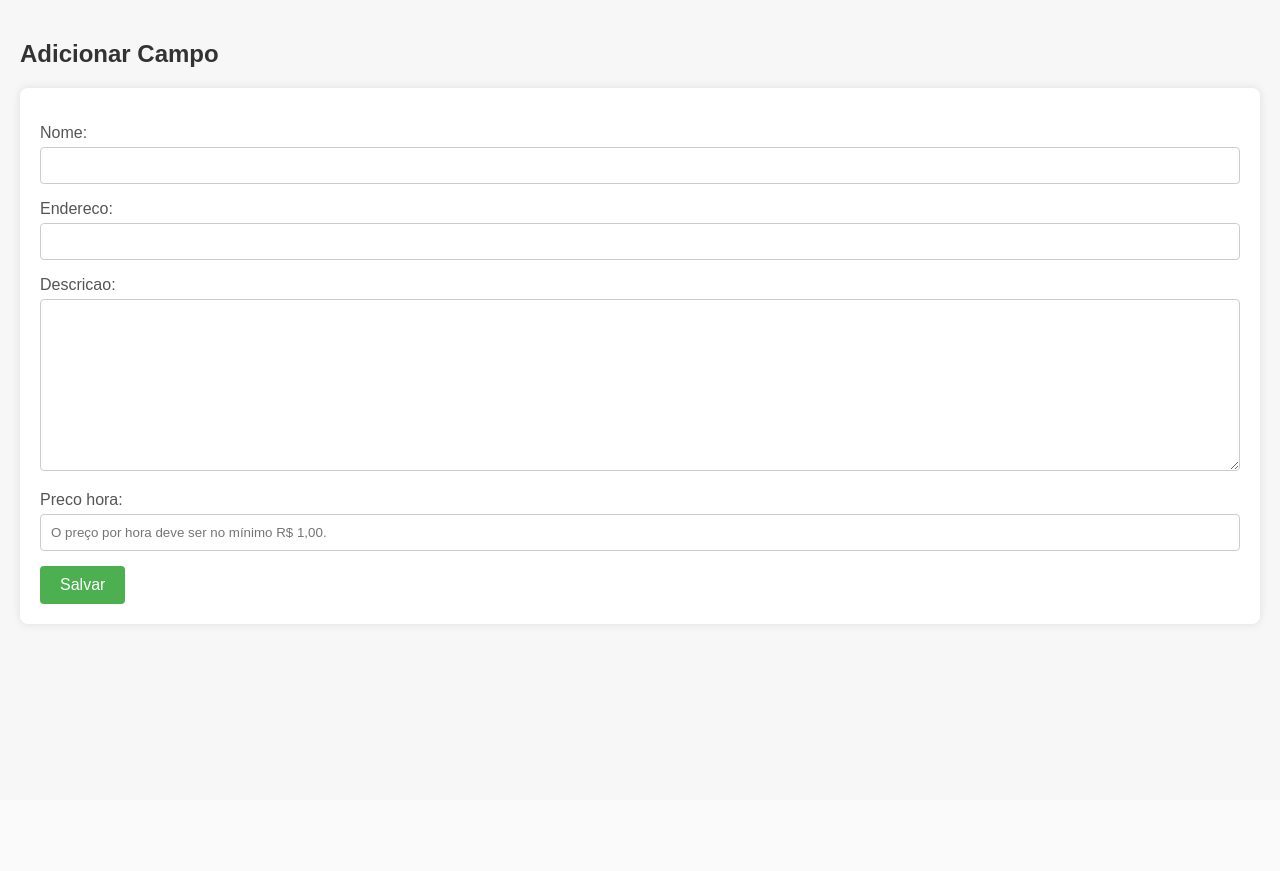
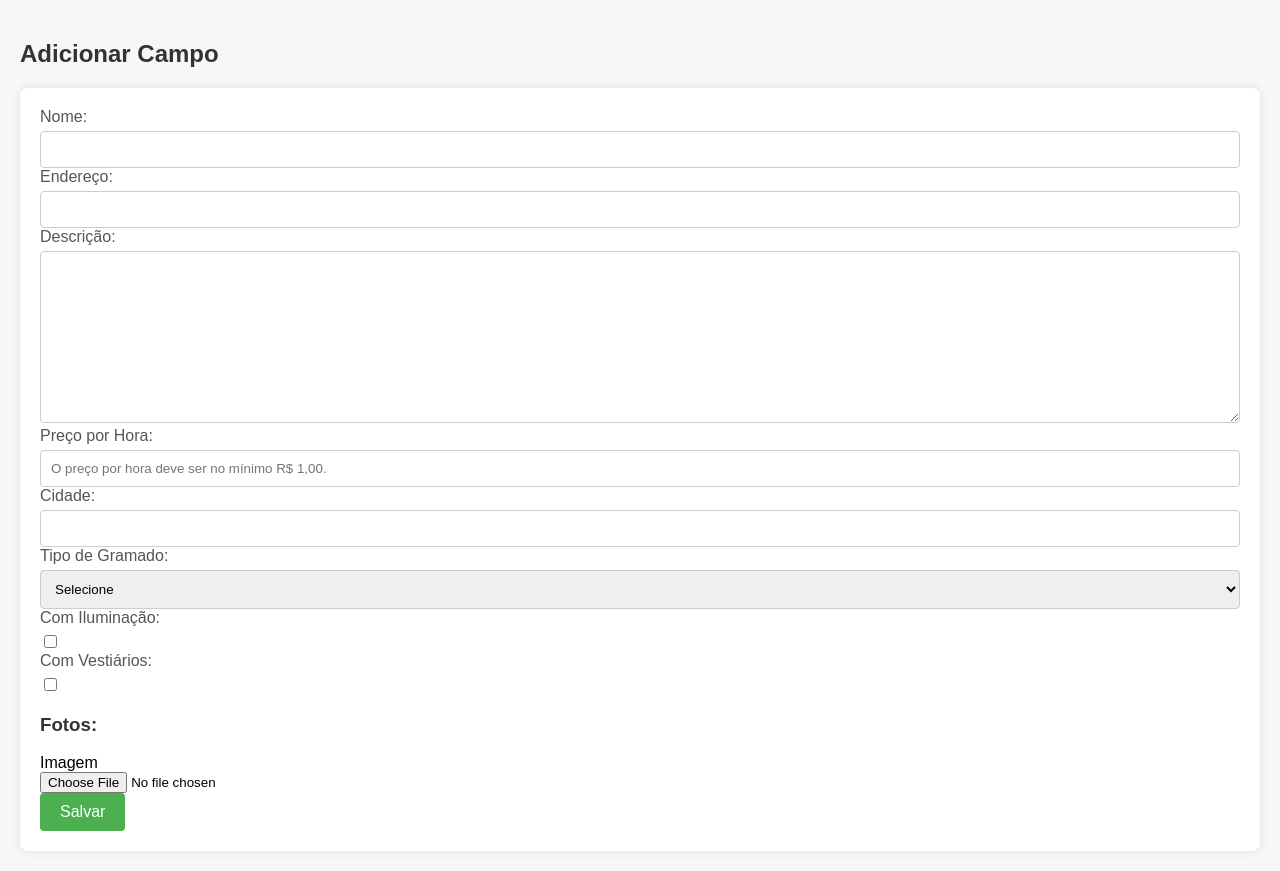
Before and after one commit to maguslim/desafio, a Django app: page /campos/NovoCampo/ in a window 1280 px wide. Before the commit the page ends 625 px from the top, so only its background shows below. Run offline with Django 5.2, Linux system fonts and the light colour scheme; a user stored in the database is signed in; tables that the repository leaves empty hold one stand-in row (values such as "Sample post").

Commit message:
ainda_falta_fotos

```diff
--- a/desafio/campos/forms.py
+++ b/desafio/campos/forms.py
@@ -1,11 +1,12 @@
 from django import forms
-from .models import Campo
-from django.forms.models import inlineformset_factory
+from .models import Campo, CampoFoto
+from django.forms import modelformset_factory
+
 
 class CampoForm(forms.ModelForm):
     class Meta:
         model = Campo
-        fields = ['nome', 'endereco', 'descricao', 'preco_hora']
+        fields = ['nome', 'endereco', 'descricao', 'preco_hora', 'tipo_gramado', 'iluminacao', 'vestiarios', 'cidade']
 
     def __init__(self, *args, **kwargs):
         super().__init__(*args, **kwargs)
@@ -13,3 +14,25 @@ class CampoForm(forms.ModelForm):
             'placeholder': 'O preço por hora deve ser no mínimo R$ 1,00.',
             'id': 'id_preco_hora'
         })
+
+    def clean_nome(self):
+        nome = self.cleaned_data.get('nome')
+        if Campo.objects.exclude(pk=self.instance.pk).filter(nome=nome).exists():
+            raise forms.ValidationError("Já existe um campo com este nome.")
+        return nome
+
+class CampoFotoForm(forms.ModelForm):
+    class Meta:
+        model = CampoFoto
+        fields = ['imagem']
+
+CampoFotoFormSet = modelformset_factory(CampoFoto, form=CampoFotoForm)
+
+
+
+class BuscaCampoForm(forms.Form):
+    q = forms.CharField(required=False, label='Buscar')
+    tipo_gramado = forms.ChoiceField(choices=[('', 'Todos'), ('natural', 'Natural'), ('sintetico', 'Sintético')], required=False)
+    iluminacao = forms.BooleanField(required=False, label='Com Iluminação')
+    vestiarios = forms.BooleanField(required=False, label='Com Vestiários')
+    cidade = forms.CharField(required=False, label='Cidade')
--- a/desafio/campos/models.py
+++ b/desafio/campos/models.py
@@ -2,14 +2,24 @@ from django.db import models
 from django.contrib.auth.models import User
 
 class Campo(models.Model):
-    nome = models.CharField(max_length=100)
+    nome = models.CharField(max_length=100,unique=True)
+    cidade = models.CharField(max_length=100,default='')
     endereco = models.CharField(max_length=255)
     descricao = models.TextField()
     preco_hora = models.DecimalField(max_digits=10, decimal_places=2)
     locador = models.ForeignKey(User, on_delete=models.CASCADE, related_name='campos')
 
+    tipo_gramado = models.CharField(max_length=50, choices=[
+        ('natural', 'Natural'),
+        ('sintetico', 'Sintético'),
+    ], null=True)
+
+    iluminacao = models.BooleanField(default=False)
+    vestiarios = models.BooleanField(default=False)
+
     def __str__(self):
         return self.nome
+
 
 class CampoFoto(models.Model):
     campo = models.ForeignKey(Campo, on_delete=models.CASCADE, related_name='fotos')
--- a/desafio/campos/templates/campos/campos_form.html
+++ b/desafio/campos/templates/campos/campos_form.html
@@ -1,24 +1,138 @@
 {% load static %}
 <!DOCTYPE html>
 <html lang="pt-br">
-<head>
+  <head>
     <meta charset="UTF-8" />
     <title>Formulário</title>
     <link rel="stylesheet" href="{% static 'campos/css/campos_form.css' %}" />
-</head>
-<body>
+  </head>
+  <body>
     <h2>
-      {% if form.instance.pk %}
+      {% if campo_form.instance.pk %}
         Editar
       {% else %}
         Adicionar
       {% endif %} Campo
     </h2>
-    <form id="campoForm" method="post" action="{% url 'campo_create' %}" enctype="multipart/form-data">
+    <form id="campoForm"
+      method="post"
+      action="{% if campo_form.instance.pk %}
+        {% url 'campo_update' campo_form.instance.pk %}
+      {% else %}
+        {% url 'campo_create' %}
+      {% endif %}"
+      enctype="multipart/form-data">
       {% csrf_token %}
-      {{ form.as_p }}
+
+      {% if campo_form.non_field_errors %}
+        <div class="errorlist">
+          <strong>Por favor, corrija os seguintes erros:</strong>
+          <ul>
+            {% for error in campo_form.non_field_errors %}
+              <li>{{ error }}</li>
+            {% endfor %}
+          </ul>
+        </div>
+      {% endif %}
+
+      <div>
+        <label for="id_nome">Nome:</label>
+        {{ campo_form.nome }}<br>
+        {% if campo_form.nome.errors %}
+          <div class="errorlist">
+            {% for error in campo_form.nome.errors %}
+              <li>{{ error }}</li>
+            {% endfor %}
+          </div>
+        {% endif %}
+
+        <label for="id_endereco">Endereço:</label>
+        {{ campo_form.endereco }}<br>
+        {% if campo_form.endereco.errors %}
+          <div class="errorlist">
+            {% for error in campo_form.endereco.errors %}
+              <li>{{ error }}</li>
+            {% endfor %}
+          </div>
+        {% endif %}
+
+        <label for="id_descricao">Descrição:</label>
+        {{ campo_form.descricao }}<br>
+        {% if campo_form.descricao.errors %}
+          <div class="errorlist">
+            {% for error in campo_form.descricao.errors %}
+              <li>{{ error }}</li>
+            {% endfor %}
+          </div>
+        {% endif %}
+
+        <label for="id_preco_hora">Preço por Hora:</label>
+        {{ campo_form.preco_hora }}<br>
+        {% if campo_form.preco_hora.errors %}
+          <div class="errorlist">
+            {% for error in campo_form.preco_hora.errors %}
+              <li>{{ error }}</li>
+            {% endfor %}
+          </div>
+        {% endif %}
+
+        <label for="id_cidade">Cidade:</label>
+        {{ campo_form.cidade }}<br>
+        {% if campo_form.cidade.errors %}
+          <div class="errorlist">
+            {% for error in campo_form.cidade.errors %}
+              <li>{{ error }}</li>
+            {% endfor %}
+          </div>
+        {% endif %}
+      </div>
+
+      <label for="id_tipo_gramado">Tipo de Gramado:</label>
+      <select name="tipo_gramado" id="id_tipo_gramado">
+        <option value="">Selecione</option>
+        <option value="natural" {% if campo_form.tipo_gramado.value == 'natural' %}selected{% endif %}>Natural</option>
+        <option value="sintetico" {% if campo_form.tipo_gramado.value == 'sintetico' %}selected{% endif %}>Sintético</option>
+      </select>
+
+      <label for="id_iluminacao">Com Iluminação:</label>
+      <input type="checkbox" name="iluminacao" id="id_iluminacao" value="True" {% if campo_form.iluminacao.value %}checked{% endif %} />
+
+      <label for="id_vestiarios">Com Vestiários:</label>
+      <input type="checkbox" name="vestiarios" id="id_vestiarios" value="True" {% if campo_form.vestiarios.value %}checked{% endif %} />
+
+      <h3>Fotos:</h3>
+      {{ formset.management_form }}
+      <div>
+        {% for form in formset.forms %}
+          <div>
+            {{ form.imagem.label }}<br>
+            {{ form.imagem }}<br>
+            {% if form.imagem.errors %}
+              <div class="errorlist">
+                {% for error in form.imagem.errors %}
+                  <li>{{ error }}</li>
+                {% endfor %}
+              </div>
+            {% endif %}
+            {% if form.instance.pk %}
+              <label>Excluir</label> {{ form.DELETE }}<br>
+              <button type="button" onclick="removeForm(this)">Remover</button>
+            {% endif %}
+          </div>
+        {% endfor %}
+      </div>
+
       <button type="submit">Salvar</button>
     </form>
+
     <script src="{% static 'campos/js/campos_form.js' %}"></script>
-</body>
+    <script>
+      function removeForm(button) {
+          // Remove o formulário correspondente
+          const formDiv = button.parentNode;
+          formDiv.style.display = 'none'; // Oculta o formulário em vez de removê-lo
+          formDiv.querySelector('input[type="checkbox"]').checked = true; // Marca o checkbox de exclusão
+      }
+    </script>
+  </body>
 </html>
--- a/desafio/campos/views.py
+++ b/desafio/campos/views.py
@@ -1,9 +1,10 @@
 from django.contrib.auth.decorators import login_required
 from django.shortcuts import render, get_object_or_404, redirect
 from django.db.models import Q
-from .models import Campo
-from .forms import CampoForm
+from .models import Campo,CampoFoto
+from .forms import CampoForm,CampoFotoFormSet,BuscaCampoForm
 from usuarios.decorators import locador_required
+
 
 @login_required
 @locador_required
@@ -11,38 +12,71 @@ def campo_list(request):
     campos = Campo.objects.filter(locador=request.user)
     return render(request, 'campos/campos_list.html', {'campos': campos})
 
+
+
 @login_required
 @locador_required
 def campo_create(request):
     if request.method == 'POST':
-        form = CampoForm(request.POST, request.FILES)
+        campo_form = CampoForm(request.POST, request.FILES)
+        formset = CampoFotoFormSet(request.POST, request.FILES)
 
-        if form.is_valid():
-            campo = form.save(commit=False)
+        if campo_form.is_valid() and formset.is_valid():
+            campo = campo_form.save(commit=False)
             campo.locador = request.user
             campo.save()
+
+            # Salvar imagens
+            for form in formset:
+                if form.cleaned_data and form.cleaned_data.get('imagem'):
+                    imagem = form.cleaned_data.get('imagem')
+                    if not CampoFoto.objects.filter(campo=campo, imagem=imagem).exists():
+                        CampoFoto.objects.create(campo=campo, imagem=imagem)
+
             return redirect('campo_list')
         else:
-            print("Form errors:", form.errors)
+            print("Form errors:", campo_form.errors)
+            print("Formset errors:", formset.errors)
     else:
-        form = CampoForm()
-    return render(request, 'campos/campos_form.html', {'form': form})
+        campo_form = CampoForm()
+        formset = CampoFotoFormSet(queryset=CampoFoto.objects.none())
+
+    return render(request, 'campos/campos_form.html', {'campo_form': campo_form, 'formset': formset})
 
 @login_required
 @locador_required
 def campo_update(request, pk):
     campo = get_object_or_404(Campo, pk=pk, locador=request.user)
+
     if request.method == 'POST':
-        form = CampoForm(request.POST, request.FILES, instance=campo)
+        campo_form = CampoForm(request.POST, request.FILES, instance=campo)
+        formset = CampoFotoFormSet(request.POST, request.FILES, queryset=CampoFoto.objects.filter(campo=campo))
 
-        if form.is_valid():
-            form.save()
+        if campo_form.is_valid() and formset.is_valid():
+            campo = campo_form.save()
+
+            for form in formset:
+                if form.cleaned_data and form.cleaned_data.get('imagem'):
+                    imagem = form.cleaned_data.get('imagem')
+                    if not CampoFoto.objects.filter(campo=campo, imagem=imagem).exists():
+                        CampoFoto.objects.create(campo=campo, imagem=imagem)
+
+            for form in formset.deleted_forms:
+                if form.instance.pk:
+                    form.instance.delete()
+
             return redirect('campo_list')
         else:
-            print("Form errors:", form.errors)
+            print("Form errors:", campo_form.errors)
+            print("Formset errors:", formset.errors)
     else:
-        form = CampoForm(instance=campo)
-    return render(request, 'campos/campos_form.html', {'form': form})
+        campo_form = CampoForm(instance=campo)
+        formset = CampoFotoFormSet(queryset=CampoFoto.objects.filter(campo=campo))
+
+    return render(request, 'campos/campos_form.html', {'campo_form': campo_form, 'formset': formset})
+
+
+
 
 @login_required
 @locador_required
@@ -53,8 +87,14 @@ def campo_delete(request, pk):
         return redirect('campo_list')
     return render(request, 'campos/campos_confirm_delete.html', {'campo': campo})
 
+
 def busca_campos(request):
     query = request.GET.get('q', '')
+    tipo_gramado = request.GET.get('tipo_gramado', '')
+    iluminacao = request.GET.get('iluminacao', False)
+    vestiarios = request.GET.get('vestiarios', False)
+    cidade = request.GET.get('cidade', '')
+
     campos = Campo.objects.all()
 
     if query:
@@ -64,4 +104,33 @@ def busca_campos(request):
             Q(descricao__icontains=query)
         )
 
-    return render(request, 'campos/buscar_campos.html', {'campos': campos, 'query': query})
+    if tipo_gramado:
+        campos = campos.filter(tipo_gramado=tipo_gramado)
+
+    if iluminacao:
+        campos = campos.filter(iluminacao=True)
+
+    if vestiarios:
+        campos = campos.filter(vestiarios=True)
+
+    if cidade:
+        campos = campos.filter(cidade__icontains=cidade)
+
+
+    campos = campos.order_by('nome')
+
+    return render(request, 'campos/buscar_campos.html', {
+        'campos': campos,
+        'query': query,
+        'tipo_gramado': tipo_gramado,
+        'iluminacao': iluminacao,
+        'vestiarios': vestiarios,
+        'cidade': cidade,
+        'form': BuscaCampoForm(initial={
+            'q': query,
+            'tipo_gramado': tipo_gramado,
+            'iluminacao': iluminacao,
+            'vestiarios': vestiarios,
+            'cidade': cidade,
+        }),
+    })
```
Also changed, not shown: desafio/campos/templates/campos/buscar_campos.html (+23 -0 lines), desafio/usuarios/forms.py (+13 -2 lines), desafio/usuarios/static/usuarios/js/profile.js (+29 -7 lines), desafio/usuarios/views.py (+8 -0 lines), desafio/campos/migrations/0002_campo_iluminacao_campo_tipo_gramado_campo_vestiarios.py (added), desafio/campos/migrations/0003_alter_campo_nome.py (added), desafio/campos/migrations/0004_campo_cidade.py (added), desafio/campos/migrations/0005_alter_campo_cidade.py (added).
